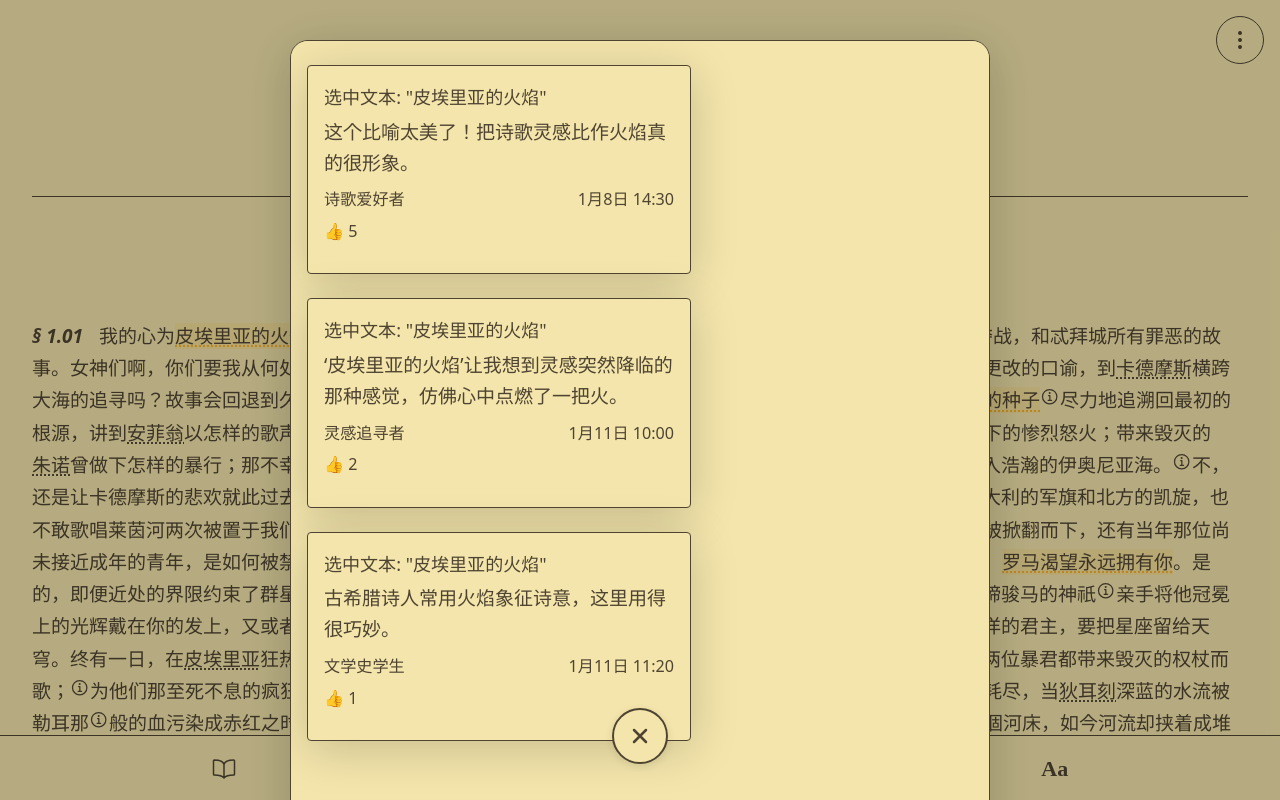
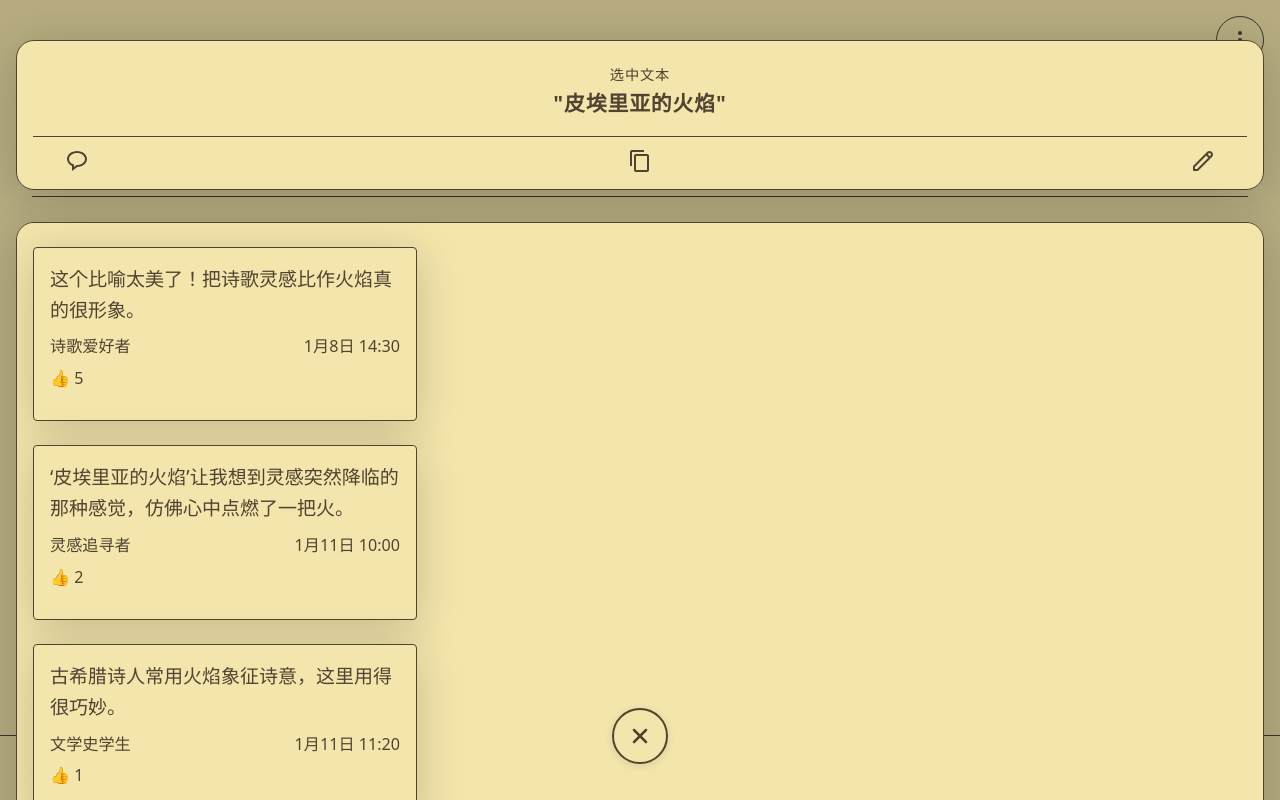
Before and after one commit to ThundeRayn/online-Reader, a React (Vite) app: page / in a window 1280 px wide. Both pictures are taken after a click on the element "皮埃里亚的火焰". Shown: the top 800 px of the page. Built offline with nearby package versions, Linux system fonts and the light colour scheme.

Commit message:
comments polish

```diff
--- a/src/components/CommentModal.tsx
+++ b/src/components/CommentModal.tsx
@@ -1,7 +1,10 @@
-
 import React, { useEffect } from "react";
 import commentsData from '../data/comments.json';
 import { createPortal } from "react-dom";
+import { BiMessageRounded } from 'react-icons/bi';
+import { MdContentCopy } from 'react-icons/md';
+import { HiOutlinePencil } from 'react-icons/hi';
+
 
 interface CommentData {
   id: string;
@@ -12,7 +15,7 @@ interface CommentData {
   author: string;
   timestamp: string;
   likes: number;
-  replies: CommentReply[];
+  replies: (string | CommentReply)[];
 }
 
 interface CommentReply {
@@ -29,6 +32,7 @@ interface CommentModalProps {
   comments?: CommentData[];
 }
 
+
 const formatTimestamp = (timestamp: string) => {
   const date = new Date(timestamp);
   return date.toLocaleDateString('zh-CN', {
@@ -39,6 +43,7 @@ const formatTimestamp = (timestamp: string) => {
   });
 };
 
+
 const renderCommentContent = (comments: CommentData[] = []) => {
   if (!comments.length) return <div className="p-4">暂无评论</div>;
   // Build a map of all comments by id for reply lookup
@@ -48,6 +53,8 @@ const renderCommentContent = (comments: CommentData[] = []) => {
 
   return (
     <div className="flex flex-col gap-6">
+
+      {/* Comment Cards */}
       {comments.map((comment) => (
         <div
           key={comment.id}
@@ -62,9 +69,7 @@ const renderCommentContent = (comments: CommentData[] = []) => {
           }}
         >
           <div className="mb-3">
-            <div className="font-medium mb-1" style={{ color: 'var(--theme-text)', fontSize: 'calc(var(--reading-text-size) * 0.95)' }}>
-              选中文本: "{comment.textSelection}"
-            </div>
+            {/* ...existing code for each comment... */}
             <div className="mb-2 leading-relaxed" style={{ fontSize: 'var(--reading-text-size)' }}>
               {comment.comment}
             </div>
@@ -112,6 +117,7 @@ const renderCommentContent = (comments: CommentData[] = []) => {
   );
 };
 
+
 const CommentModal: React.FC<CommentModalProps> = ({ open, onClose, comments = [] }) => {
   useEffect(() => {
     if (open) {
@@ -122,9 +128,13 @@ const CommentModal: React.FC<CommentModalProps> = ({ open, onClose, comments = [
   }, [open]);
   if (!open) return null;
 
+  // Get selectedText from the first comment (all comments share the same selectedText)
+  const selectedText = comments[0]?.textSelection || '';
+
+
   return createPortal(
     <div
-      className="flex flex-col gap-8"
+      className="flex flex-col items-center gap-4"
       style={{
         position: "fixed",
         top: 0,
@@ -134,30 +144,76 @@ const CommentModal: React.FC<CommentModalProps> = ({ open, onClose, comments = [
         zIndex: 99999,
         background: "rgba(0,0,0,0.25)",
         display: "flex",
+        flexDirection: "column",
         alignItems: "center",
-        justifyContent: "center",
+        justifyContent: "flex-start",
+        paddingTop: '5vh',
       }}
     >
+      {/* Selected Text Container at top */}
+      {selectedText && (
+          <div className="w-full px-4 flex justify-center mb-4">
             <div
-        id="container-of-cards"
+              style={{
+                background: 'var(--theme-bg, #fff)',
+                color: 'var(--theme-text, #222)',
+                border: '1.5px solid var(--theme-border, #e0e0e0)',
+                borderRadius: 18,
+                boxShadow: '0 8px 48px rgba(0,0,0,0.18)',
+                padding: '1rem 1rem',
+                fontWeight: 600,
+                fontSize: 'calc(var(--reading-text-size) * 1.1)',
+                letterSpacing: '0.04em',
+                width: '100%',
+                textAlign: 'center',
+                margin: 0,
+                display: 'block',
+                height: 'auto',
+              }}
+            >
+              <span className="text-(--theme-border) font-medium text-[calc(var(--reading-text-size)*0.75)]">选中文本</span><br />
+              <span className="text-(--theme-text) font-semibold pb-4 block">&quot;{selectedText}&quot;</span>
+
+              <hr/>
+              <div className="flex justify-between px-8 pt-3">
+                {/* Comment Icon */}
+                <button type="button" className="hover:opacity-70 transition-opacity flex items-center gap-2" onClick={() => {}}>
+                  <BiMessageRounded size={24} style={{ color: 'var(--theme-border)' }} />
+                </button>
+                {/* Copy Icon */}
+                <button type="button" className="hover:opacity-70 transition-opacity flex items-center gap-2" onClick={() => {navigator.clipboard.writeText(selectedText);}}>
+                  <MdContentCopy size={24} style={{ color: 'var(--theme-border)' }} />
+                </button>
+                {/* Highlight Icon */}
+                <button type="button" className="hover:opacity-70 transition-opacity flex items-center gap-2" onClick={() => {}}>
+                  <HiOutlinePencil size={24} style={{ color: 'var(--theme-border)' }} />
+                </button>
+              </div>
+            </div>
+          </div>
+      )}
+      <div className="w-full px-4 flex justify-center">
+        <div
+          id="container-container"
+          className="flex flex-col"
           style={{
             background: "var(--theme-bg, #fff)",
             color: "var(--theme-text, #222)",
             border: "1.5px solid var(--theme-border, #e0e0e0)",
             borderRadius: 18,
             boxShadow: "0 8px 48px rgba(0,0,0,0.18)",
-          width: "min(96vw, 700px)",
-          minHeight: '110vh',
-          maxHeight: '90vh',
-          padding: "1.5rem 1rem 10rem 1rem",
+            width: '100%',
+            flex: 1,
+            minHeight: 0,
+            maxHeight: '80vh',
+            padding: "1.5rem 1rem 1rem 1rem",
+            paddingBottom: '35vh',
             position: "relative",
             overflowY: "auto",
-          marginBottom: '-20vh',
+            marginBottom: 0,
           }}
         >
         {renderCommentContent(comments)}
-        {/* Extra empty space at the bottom for scroll effect */}
-        <div style={{ height: '16vh' }} />
 
         {/* Close Button */}
         <button
@@ -198,9 +254,11 @@ const CommentModal: React.FC<CommentModalProps> = ({ open, onClose, comments = [
           </svg>
         </button>
         </div>
+      </div>
     </div>,
     document.body
   );
 };
 
+
 export default CommentModal;
```
Lines whose indentation alone changed are shown as unchanged.
